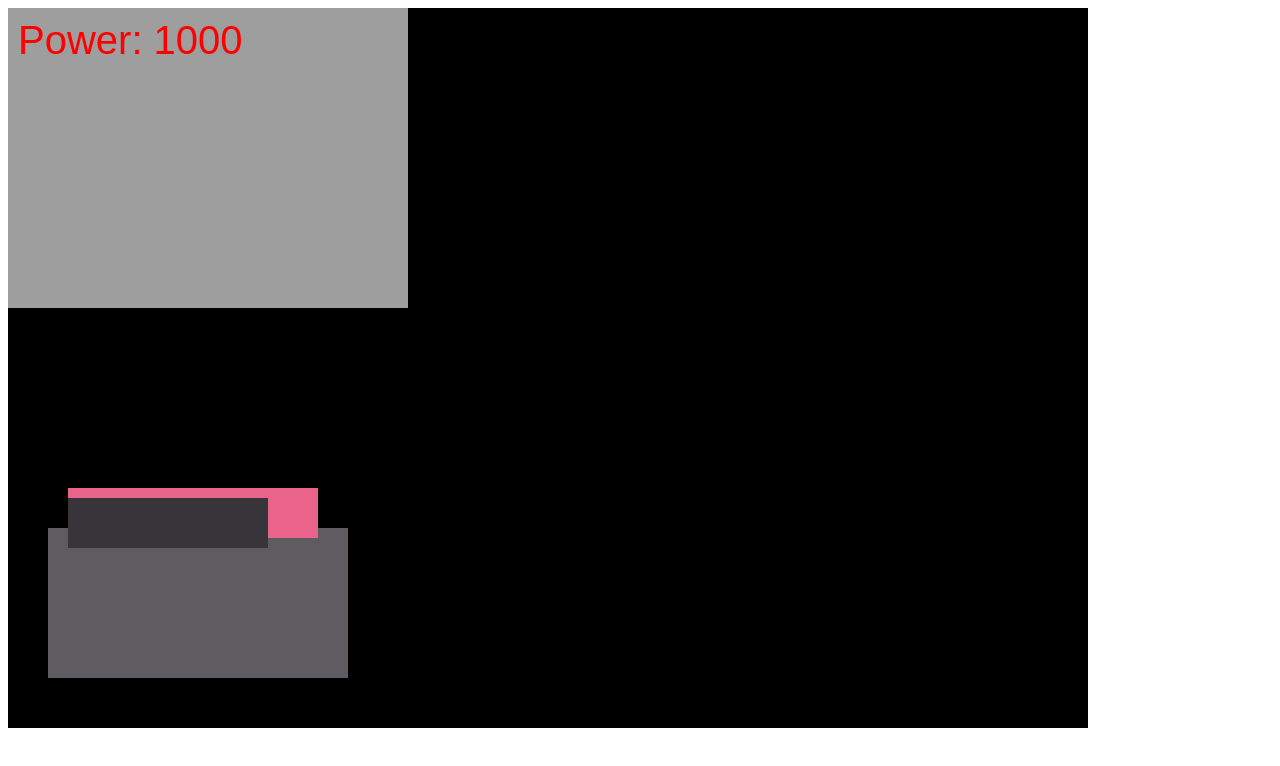
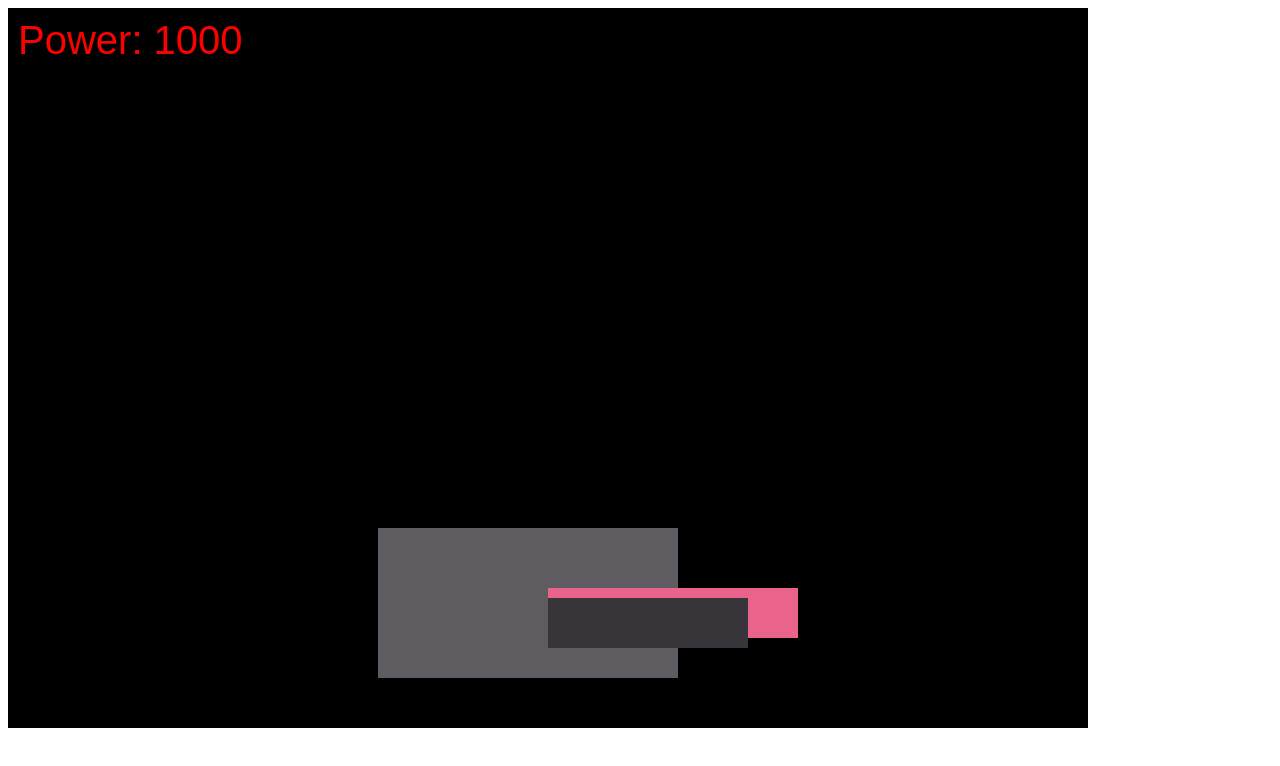
Before and after one commit to rkrolick/wdi_project4, a plain HTML site: page index.html in a window 1280 px wide. Drawn offline with Linux system fonts and the light colour scheme.

Commit message:
player now spawns in random position, added starter code for remote player

```diff
--- a/index.html
+++ b/index.html
@@ -9,4 +9,5 @@
   <div id="game"></div>
 </body>
 </html>
+<script type="text/javascript" src="js/remotePlayer.js"></script>
 <script type="text/javascript" src="js/game.js"></script>
--- a/js/game.js
+++ b/js/game.js
@@ -10,6 +10,7 @@ var PhaserGame = function(game){
   this.aimUpKey = null;
   this.aimDownKey = null;
   this.launchBtn = null;
+  this.spawnPlayerKey = null;
 };
 
 PhaserGame.prototype = {
@@ -30,12 +31,16 @@ PhaserGame.prototype = {
   create: function(){
     // Draw sprites
     this.background = this.add.sprite(0, 0, 'background');
-    this.launcher = this.add.sprite(40, 520, 'launcher');
+    this.launcher = this.add.sprite(this.world.randomX, 595, 'launcher');
     this.missle = this.add.sprite(this.launcher.x+20, this.launcher.y+10, 'missle');
     this.launcherTurret = this.add.sprite(this.launcher.x+20, this.launcher.y+20, 'launcherTurret');
+    // Setcamera to follow Player
+    this.camera.follow(this.launcherTurret, Phaser.Camera.FOLLOW_LOCKON);
     // Set rotation points
-    this.launcherTurret.anchor.y = 1;
-    this.missle.anchor.y = 1;
+    this.launcherTurret.anchor.y = 0.5;
+    this.missle.anchor.y = 0.5;
+    this.launcher.anchor.x = 0.5;
+    this.launcher.anchor.y = 0.5;
     // Declare input keys
     this.input.mouse.capture = true;
     this.aimUpKey = this.input.keyboard.addKey(Phaser.Keyboard.W);
@@ -43,6 +48,7 @@ PhaserGame.prototype = {
     this.moreLaunchPowerKey = this.input.keyboard.addKey(Phaser.Keyboard.D);
     this.lessLaunchPowerKey = this.input.keyboard.addKey(Phaser.Keyboard.A);
     this.launchKey = this.input.activePointer.leftButton;
+    this.spawnPlayerKey = this.input.keyboard.addKey(Phaser.Keyboard.X);
     // Initialize variables
     this.missle.isActive = false;
     this.launchPower = 1000;
@@ -53,10 +59,11 @@ PhaserGame.prototype = {
 
   update: function(){
     // Input checks
-    if(this.aimUpKey.isDown && this.launcherTurret.angle > -90){this.moveTurret(-1);}
-    if(this.aimDownKey.isDown && this.launcherTurret.angle < 0 ){this.moveTurret( 1);}
+    if(this.aimUpKey.isDown && this.launcherTurret.angle > -179){this.moveTurret(-1);}
+    if(this.aimDownKey.isDown && this.launcherTurret.angle < -1){this.moveTurret( 1);}
     if(this.moreLaunchPowerKey.isDown && this.launchPower < 1000){this.adjustLaunchPower(10);}
     if(this.lessLaunchPowerKey.isDown && this.launchPower > 500){this.adjustLaunchPower(-10);}
+    if(this.spawnPlayerKey.isDown){this.spawnPlayer();}
     if(this.launchKey.isDown){this.fire();}
 
     this.updateMissleRotation();
@@ -97,7 +104,7 @@ PhaserGame.prototype = {
     this.missle.isActive = false;
     this.missle.kill();
     this.camera.follow();
-    this.add.tween(this.camera).to({x:0}, 1000, "Quint", true, 1000);
+    this.add.tween(this.camera).to({x:this.launcher.x-20}, 1000, "Quint", true, 1000);
     this.reloadMissle();
   },
 
@@ -105,6 +112,11 @@ PhaserGame.prototype = {
     this.missle.body = null;
     this.missle.reset(this.launcher.x + 20, this.launcher.y + 10);
     this.missle.angle = this.launcherTurret.angle;
+  },
+
+  spawnPlayer: function(){
+    //var RemotePlayer = function (index, game, startX, startY){
+
   }
 }
 
--- /dev/null
+++ b/js/remotePlayer.js
@@ -0,0 +1,8 @@
+var RemotePlayer = function (index, game, startX, startY){
+  var x = startX;
+  var y = startY;
+
+  this.game = game;
+  this.alive = true;
+  this.game.add.sprite(x, y, 'launcher');
+}
```
